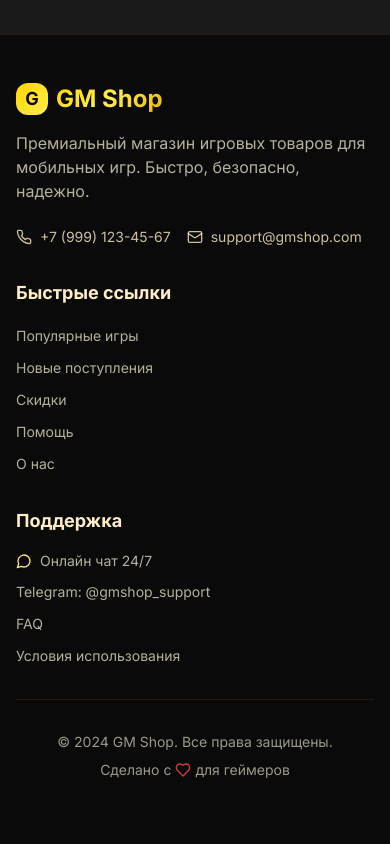
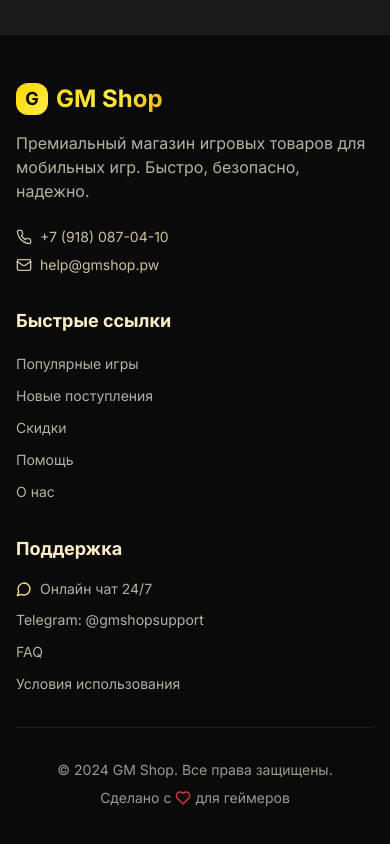
Before and after one commit to worq1337/gm-shop-arcade-mobile, a React (Vite) app: page / in a window 390 px wide. Shown: the part 4201-5045 px from the top of the page. Built offline with nearby package versions, Linux system fonts and the light colour scheme.

Commit message:
Add contact information to footer
Added email, phone number, and Telegram support information to the footer component.

```diff
--- a/src/components/Footer.tsx
+++ b/src/components/Footer.tsx
@@ -17,14 +17,14 @@ const Footer = () => {
             <p className="text-gold-200/70 mb-6 max-w-md">
               Премиальный магазин игровых товаров для мобильных игр. Быстро, безопасно, надежно.
             </p>
-            <div className="flex space-x-4">
+            <div className="flex flex-col space-y-2">
               <div className="flex items-center space-x-2 text-gold-300/80">
                 <Phone className="w-4 h-4" />
-                <span className="text-sm">+7 (999) 123-45-67</span>
+                <span className="text-sm">+7 (918) 087-04-10</span>
               </div>
               <div className="flex items-center space-x-2 text-gold-300/80">
                 <Mail className="w-4 h-4" />
-                <span className="text-sm">support@gmshop.com</span>
+                <span className="text-sm">help@gmshop.pw</span>
               </div>
             </div>
           </div>
@@ -52,8 +52,8 @@ const Footer = () => {
                 <span className="text-gold-200/70 text-sm">Онлайн чат 24/7</span>
               </li>
               <li>
-                <a href="#" className="text-gold-200/70 hover:text-gold-300 transition-colors text-sm">
-                  Telegram: @gmshop_support
+                <a href="https://t.me/gmshopsupport" className="text-gold-200/70 hover:text-gold-300 transition-colors text-sm">
+                  Telegram: @gmshopsupport
                 </a>
               </li>
               <li>
```
